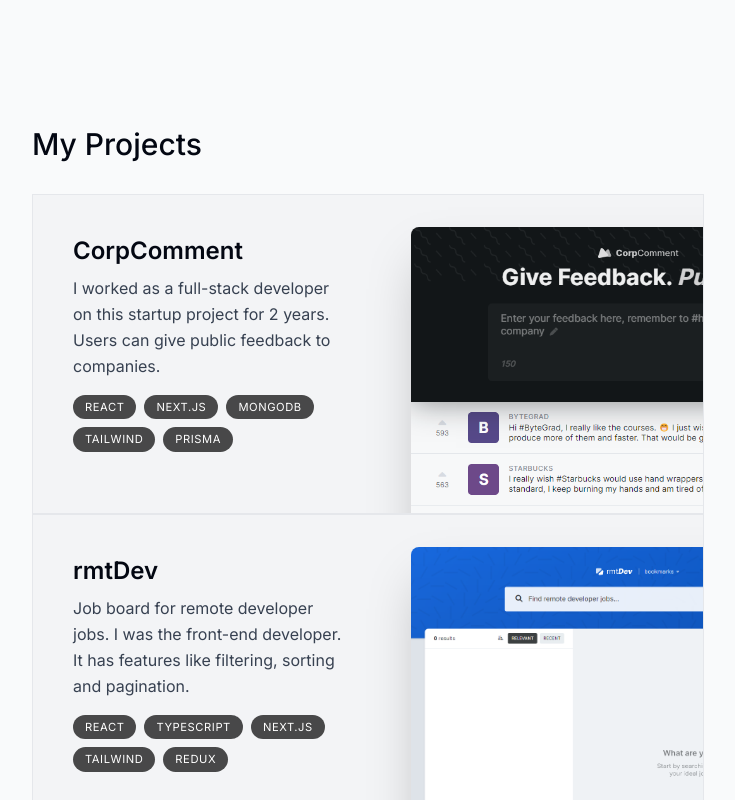
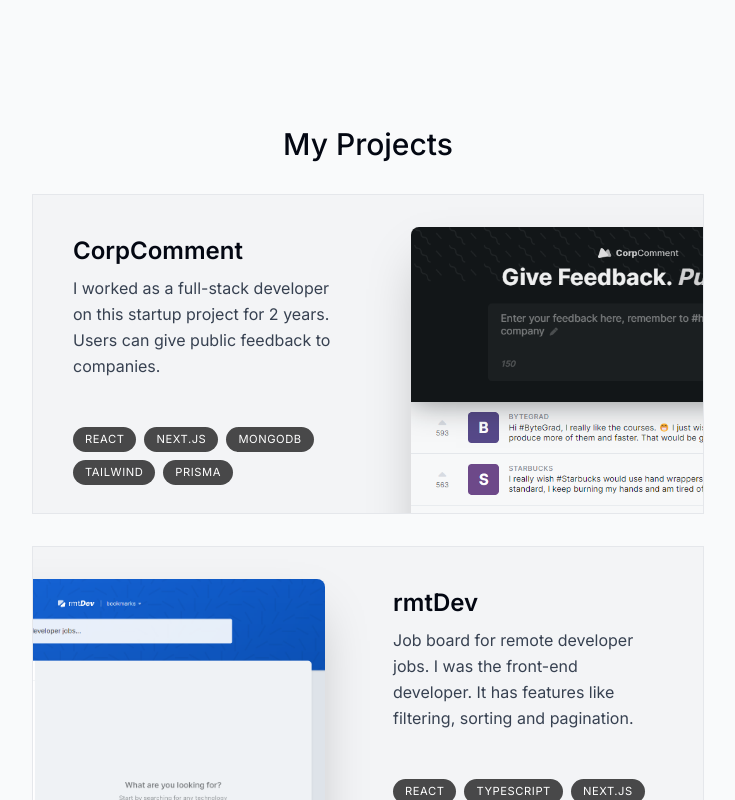
Before and after one commit to gustavosepulveda/next-portfolio, a Next.js app: page / in a window 1280 px wide. Shown: the part 1160-1960 px from the top of the page, without its empty margins (272-1007 px from the left). Built offline with nearby package versions, Linux system fonts and the light colour scheme.

Commit message:
added styling to projects

```diff
--- a/components/projects.tsx
+++ b/components/projects.tsx
@@ -23,12 +23,12 @@
 
 function Project({ title, description, tags, imageUrl }: ProjectProps) {
   return (
-    <section className='bg-gray-100 max-w-[42rem] border border-black\5 overflow-hidden sm:pr-8 relative sm:h-[20rem]'>
+    <section className='group bg-gray-100 max-w-[42rem] border border-black\5 overflow-hidden sm:pr-8 relative sm:h-[20rem] mb-3 sm:mb-8 last:mb-0 even:pl-8'>
 
       <div className='pt-4 pb-7 px-5 sm:pl-10 sm:pr-2 sm:pt-10 sm:max-w-[50%] flex flex-col h-full sm:group-even:ml-[18rem]'>
         <h3 className='text-2xl font-semibold'>{title}</h3>
         <p className='mt-2 leading-relaxed text-gray-700 dark:text-white/70'>{description}</p>
-        <ul className='flex flex-wrap gap-2 mt-4' >
+        <ul className='flex flex-wrap gap-2 mt-4 sm:mt-auto' >
           {tags.map((tag, index) => (
             <li className='bg-black/[0.7] px-3 py-1 text-[0.7rem] uppercase tracking-wider text-white rounded-full' key={index}>{tag}</li>
           ))}
@@ -37,7 +37,7 @@
       </div>
 
 
-    <Image src={imageUrl} alt="Project I worked on" quality={95} className='absolute hidden sm:block top-8 -right-40 w-[28.25rem] rounded-t-lg shadow-2xl' />
+    <Image src={imageUrl} alt="Project I worked on" quality={95} className='absolute hidden sm:block top-8 -right-40 w-[28.25rem] rounded-t-lg shadow-2xl group-even:right-0 group-even:-left-40' />
   </section>
   )
 }
--- a/components/section-heading.tsx
+++ b/components/section-heading.tsx
@@ -6,7 +6,7 @@
 
 export default function SectionHeading({children}: SectionHeadingProps) {
   return (
-    <h2 className='text-3xl font-medium capitalize mb-8'>
+    <h2 className='text-3xl font-medium capitalize mb-8 text-center'>
     {children}
     </h2>
   )
```
